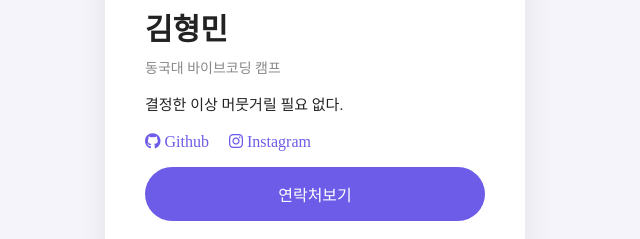
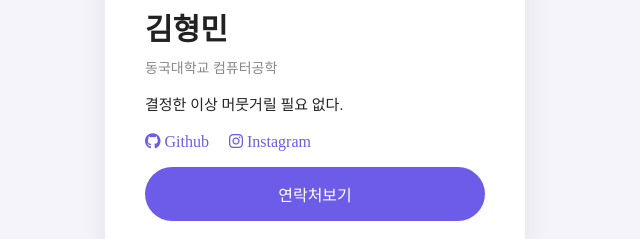
Before and after one commit to hyeong0731/vibe-me-hyeong, a plain HTML site: page index.html in a window 1280 px wide. Shown: the part 339-578 px from the top of the page, 325-965 px from the left. Drawn offline with Linux system fonts and the light colour scheme; a web font is replaced by a local one.

Commit message:
Update role text to Dongguk Computer Engineering.
Co-authored-by: Cursor <cursoragent@cursor.com>

```diff
--- a/index.html
+++ b/index.html
@@ -25,7 +25,7 @@
     <header>
         <img class="avatar" src="images/형민.png" alt="형민">
         <h1> 김형민</h1>
-        <p class="role"> 동국대 바이브코딩 캠프</p>
+        <p class="role"> 동국대학교 컴퓨터공학</p>
     </header>
     <section class="bio">
         <p> 결정한 이상 머뭇거릴 필요 없다.</p>
```
